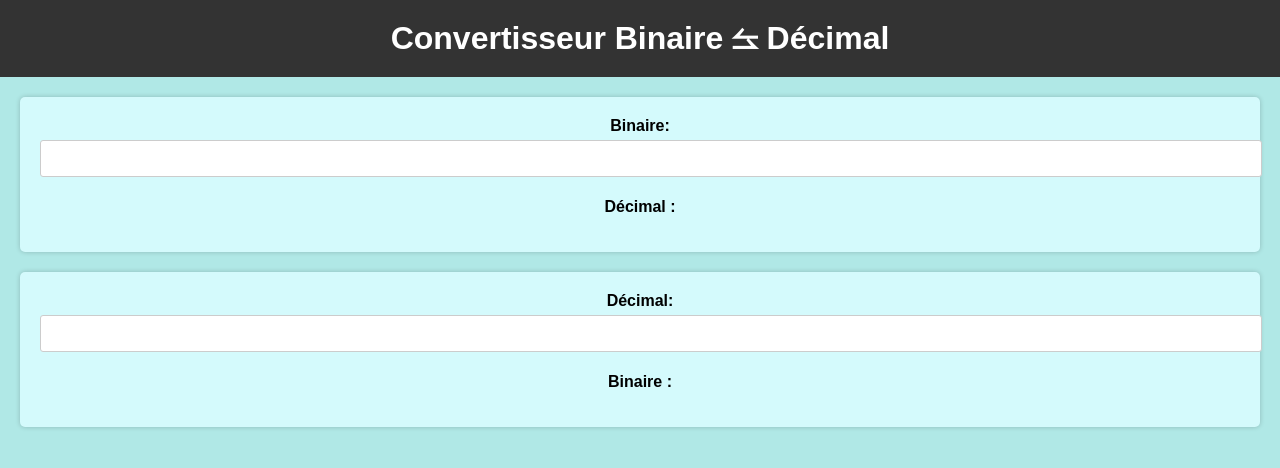
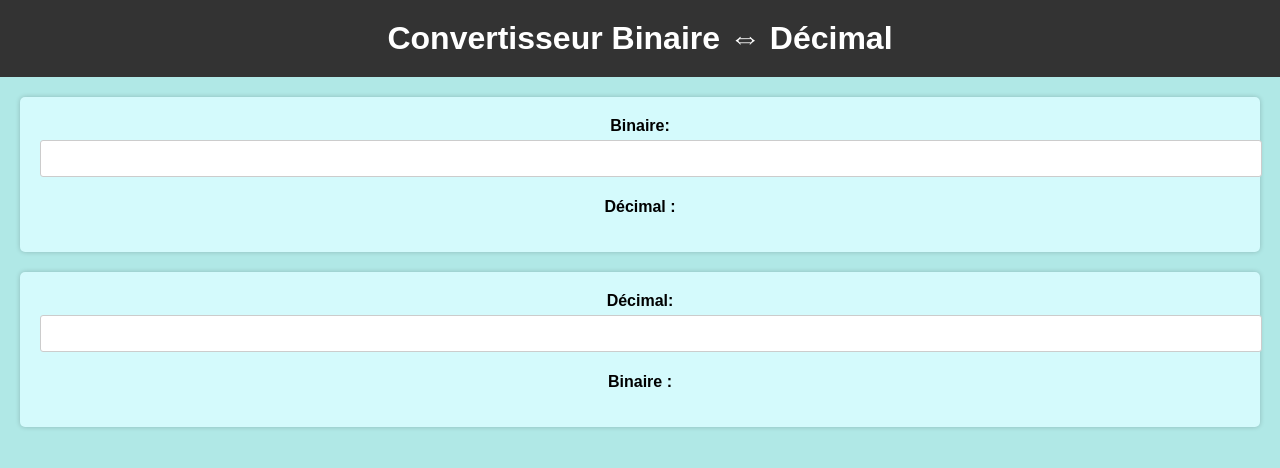
Before and after one commit to oONathanOo/Convertisseur-binaire, a plain HTML site: page index.html in a window 1280 px wide. Drawn offline with Linux system fonts and the light colour scheme.

Commit message:
Update index.html

```diff
--- a/index.html
+++ b/index.html
@@ -2,7 +2,7 @@
 <html>
 <head>
     <link rel="stylesheet" type="text/css" href="style.css">
-    <title>Convertisseur Binaire ⥦ Décimal</title>
+    <title>Convertisseur Binaire ⇔ Décimal</title>
     <script type="text/javascript">
         function binaireVersDecimal() {
             var binaire = document.getElementById("binaire").value;
@@ -18,7 +18,7 @@
     </script>
 </head>
 <body>
-    <h1>Convertisseur Binaire ⥦ Décimal</h1>
+    <h1>Convertisseur Binaire ⇔ Décimal</h1>
     <div>
         <label for="binaire">Binaire:</label>
         <input type="text" id="binaire" onkeyup="binaireVersDecimal()">
```
